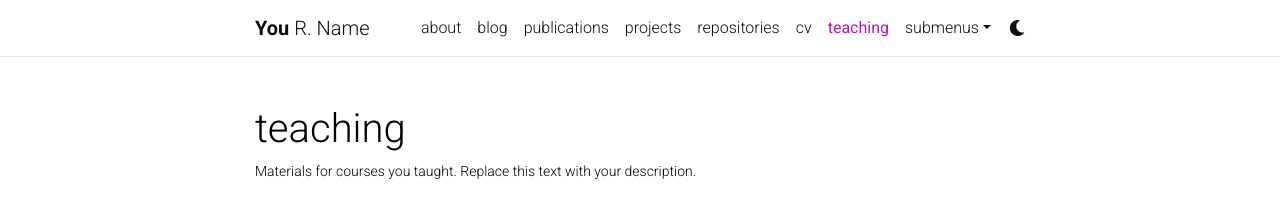
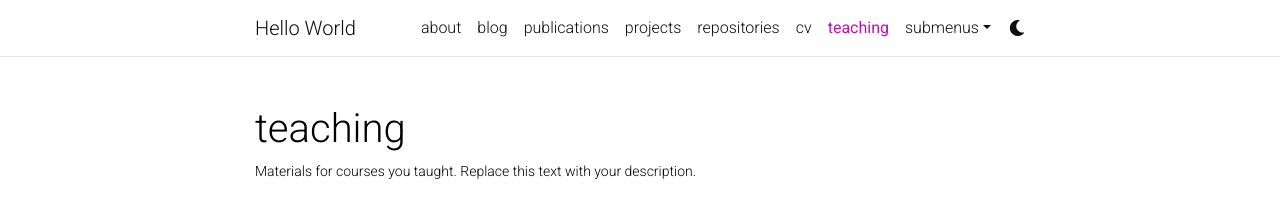
Before and after one commit to ruiqing/ruiqing.github.io, a Jekyll site: the page built from _pages/teaching.md, in a window 1280 px wide. Shown: the top 210 px of the page. Built offline with Jekyll 4.4.1, drawn with Linux system fonts in a browser that asks for light colours; comment, search, counter and statistics services are not loaded; a style sheet for code colours, icons or effects is not loaded.

Commit message:
Change title of website

```diff
--- a/_config.yml
+++ b/_config.yml
@@ -2,7 +2,7 @@
 # Site settings
 # -----------------------------------------------------------------------------
 
-title: blank # the website title (if blank, full name will be used instead)
+title: Hello World # the website title (if blank, full name will be used instead)
 first_name: You
 middle_name: R.
 last_name: Name
@@ -18,8 +18,8 @@
 lang: en # the language of your site (for example: en, fr, cn, ru, etc.)
 icon: ⚛️  # the emoji used as the favicon (alternatively, provide image name in /assets/img/)
 
-url: https://alshedivat.github.io # the base hostname & protocol for your site
-baseurl: /al-folio # the subpath of your site, e.g. /blog/
+url: https://ruiqing.github.io # the base hostname & protocol for your site
+baseurl: # the subpath of your site, e.g. /blog/
 last_updated: false # set to true if you want to display last updated in the footer
 impressum_path:  # set to path to include impressum link in the footer, use the same path as permalink in a page, helps to conform with EU GDPR
 
```
